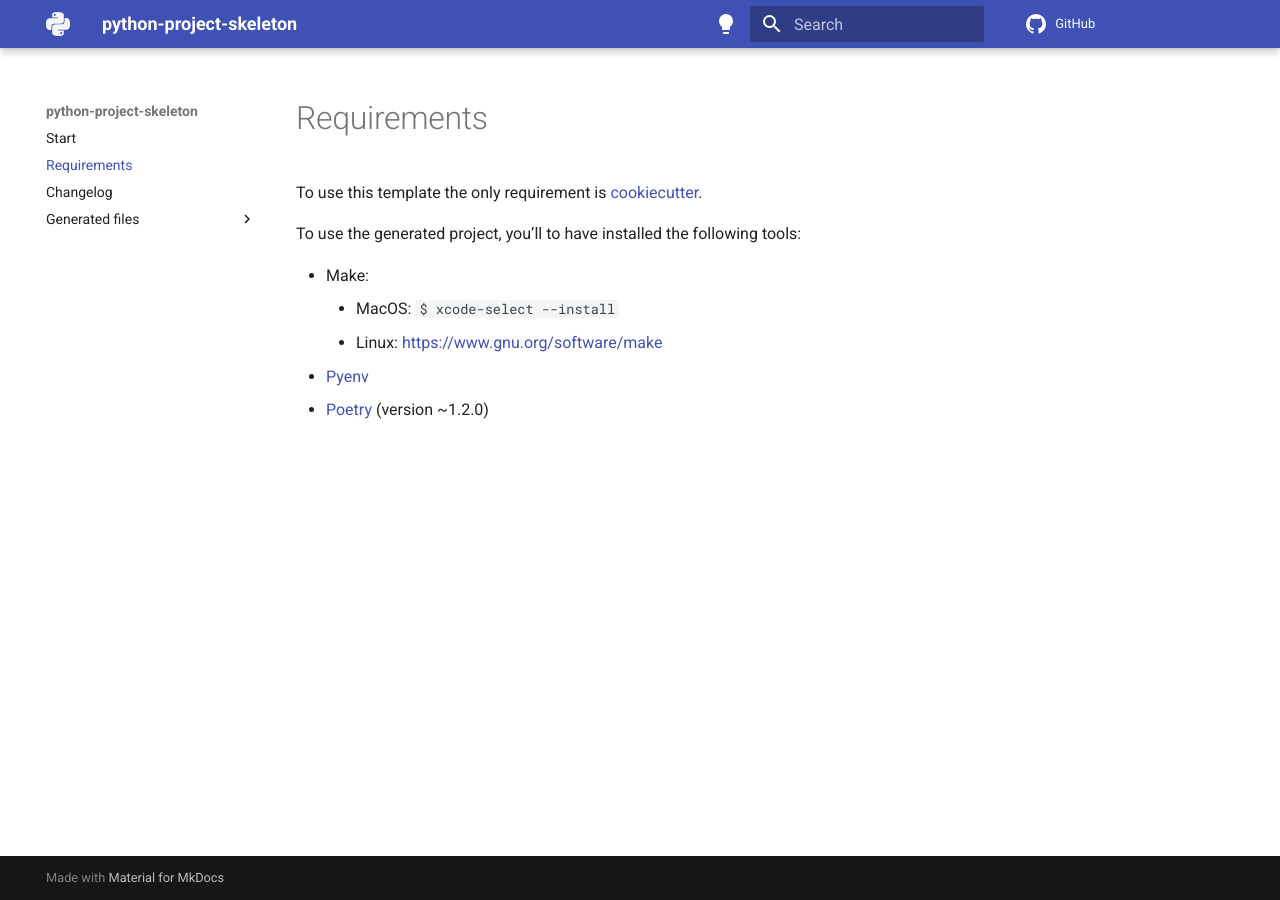
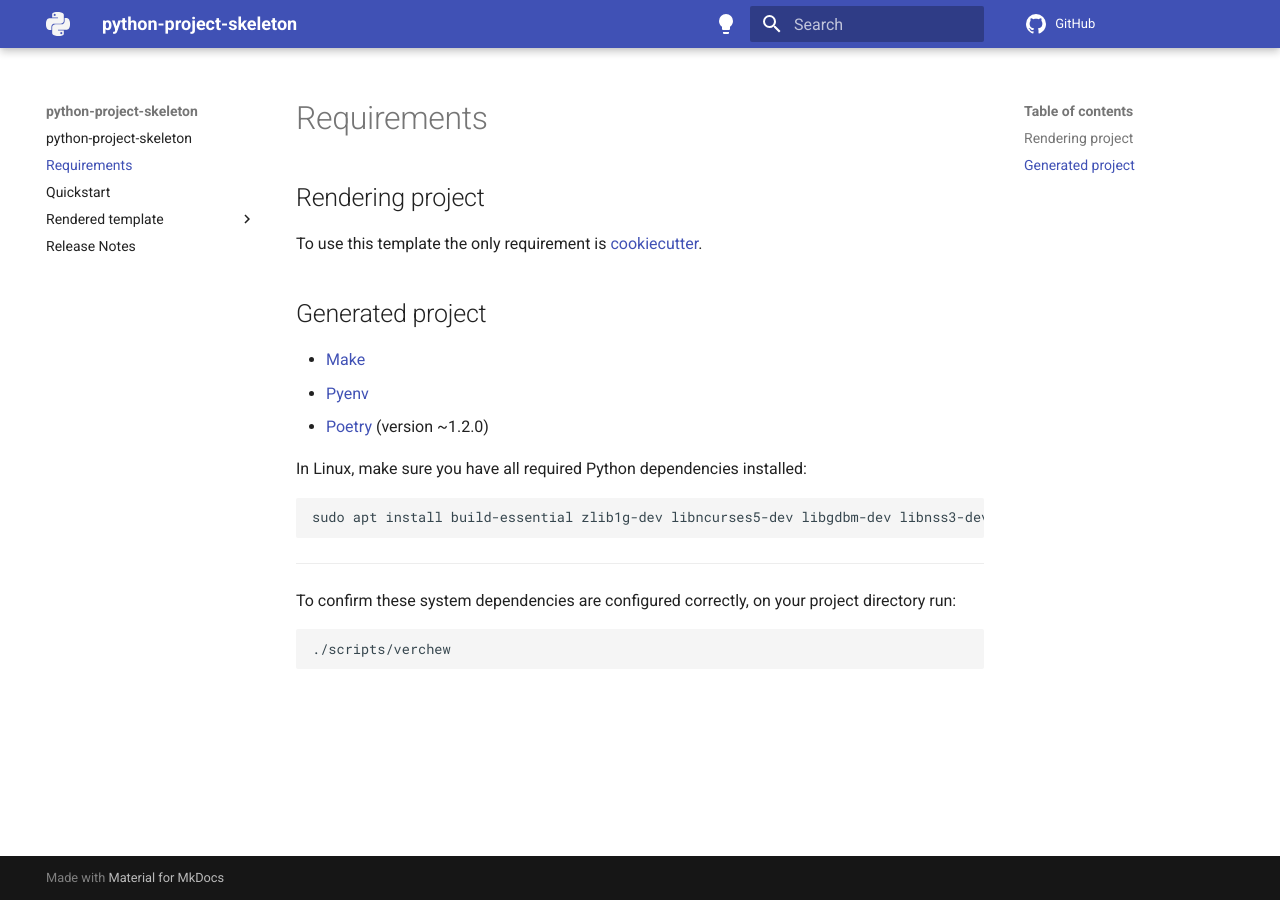
Before and after one commit to marcohenriques/python-project-skeleton, an MkDocs documentation site: the page built from docs/requirements.md, in a window 1280 px wide. Built offline with MkDocs 1.6.1 and Material for MkDocs 9.7.7, drawn with Linux system fonts in a browser that asks for light colours; comment, search, counter and statistics services are not loaded.

Commit message:
docs: add more

````diff
--- a/docs/requirements.md
+++ b/docs/requirements.md
@@ -1,11 +1,24 @@
 # Requirements
+
+## Rendering project
 
 To use this template the only requirement is [cookiecutter](https://github.com/cookiecutter/cookiecutter).
 
-To use the generated project, you'll to have installed the following tools:
+## Generated project
 
-* Make:
-    * MacOS: `$ xcode-select --install`
-    * Linux: [https://www.gnu.org/software/make](https://www.gnu.org/software/make)
-* [Pyenv](https://github.com/pyenv/pyenv)
-* [Poetry](https://poetry.eustace.io/docs/#installation) (version ~1.2.0)
+- [Make](https://www.gnu.org/software/make/)
+- [Pyenv](https://github.com/pyenv/pyenv)
+- [Poetry](https://poetry.eustace.io/docs/#installation) (version ~1.2.0)
+
+In Linux, make sure you have all required Python dependencies installed:
+```shell
+sudo apt install build-essential zlib1g-dev libncurses5-dev libgdbm-dev libnss3-dev libssl-dev libreadline-dev libffi-dev libsqlite3-dev wget libbz2-dev liblzma-dev tk-dev
+```
+
+---
+
+To confirm these system dependencies are configured correctly, on your project directory run:
+
+```bash
+./scripts/verchew
+```
--- a/mkdocs.yml
+++ b/mkdocs.yml
@@ -50,15 +50,24 @@ markdown_extensions:
   - pymdownx.tabbed:
       alternate_style: true
 
-
 plugins:
   - search
   - mkdocstrings
 
-
 nav:
-  - Start: index.md
+  - python-project-skeleton: index.md
   - Requirements: requirements.md
-  - Changelog: changelog.md
-  - Generated files:
+  - Quickstart: quickstart.md
+  - Rendered template:
+    - Formatters: tools_included/formatters.md
+    - Linters: tools_included/linters.md
+    - pre-commit: tools_included/pre-commit.md
+    - Tests: tools_included/tests.md
+    - Documentation: tools_included/documentation.md
+    - Logging: tools_included/logging.md
     - Makefile: tools_included/makefile.md
+    - Poetry: tools_included/poetry.md
+    - Docker: tools_included/docker.md
+    - Github Actions: tools_included/github_actions.md
+    - IDE Settings: tools_included/ide_settings.md
+  - Release Notes: changelog.md
````
Also changed, not shown: README.md (+27 -6 lines), docs/index.md (+1 -3 lines), docs/quickstart.md (added, +35 -0 lines), docs/tools_included/docker.md (added, +1 -0 lines), docs/tools_included/documentation.md (added, +1 -0 lines), docs/tools_included/formatters.md (added, +1 -0 lines), docs/tools_included/github_actions.md (added, +1 -0 lines), docs/tools_included/ide_settings.md (added, +1 -0 lines), docs/tools_included/linters.md (added, +1 -0 lines), docs/tools_included/logging.md (added, +115 -0 lines), docs/tools_included/poetry.md (added, +1 -0 lines), docs/tools_included/pre-commit.md (added, +1 -0 lines), docs/tools_included/tests.md (added, +1 -0 lines), {{cookiecutter.project_name}}/CONTRIBUTING.md (+2 -2 lines), 1 other file.
